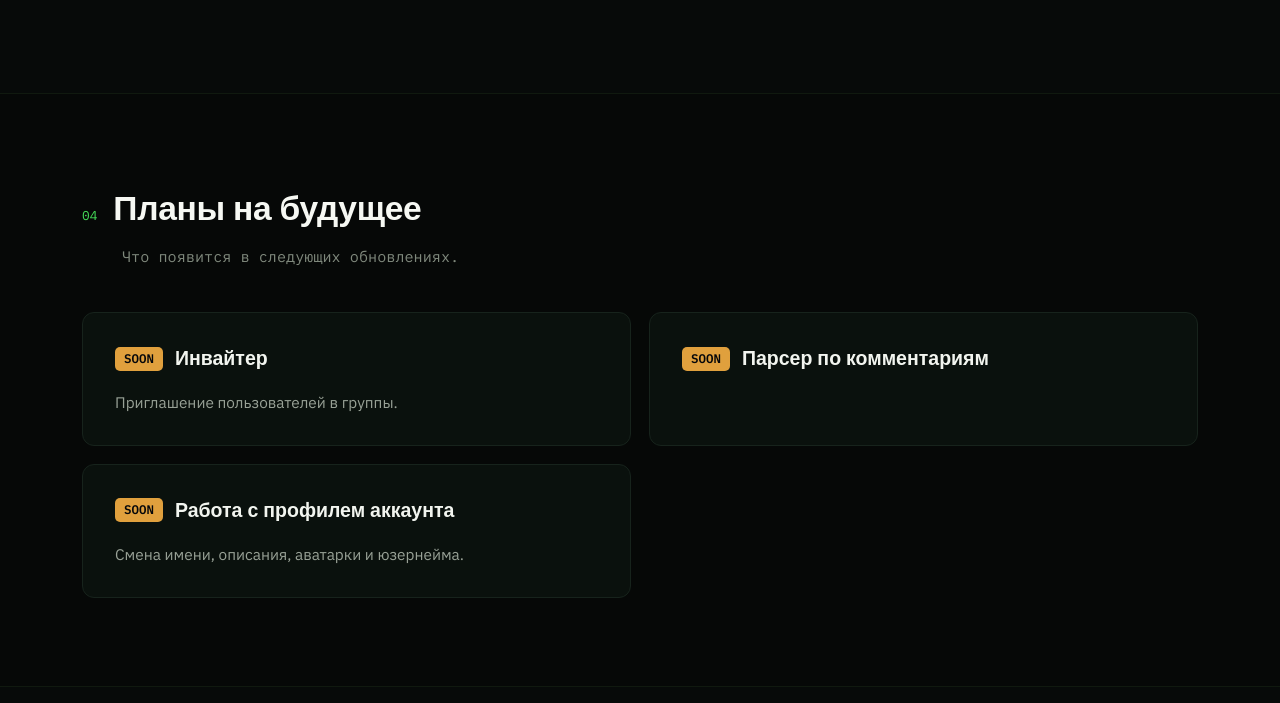
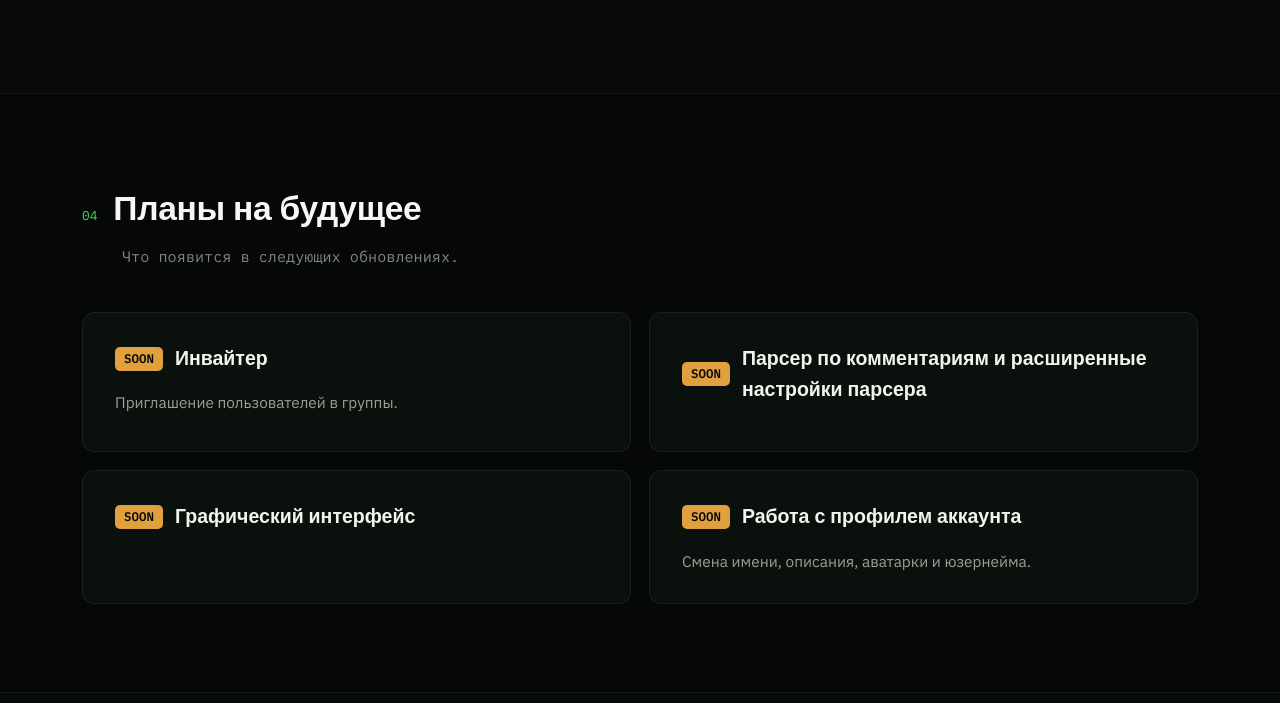
Before and after one commit to Lozhono/info, a plain HTML site: page index.html in a window 1280 px wide. Shown: the part 2904-3607 px from the top of the page. Drawn offline with Linux system fonts and the light colour scheme.

Commit message:
Update index.html

```diff
--- a/index.html
+++ b/index.html
@@ -248,10 +248,19 @@
         <article class="card card-roadmap">
           <div class="card-head">
             <span class="cmd cmd-amber">SOON</span>
-            <h3>Парсер по комментариям</h3>
+            <h3>Парсер по комментариям и расширенные настройки парсера</h3>
           </div>
           <p class="card-desc"></p>
         </article>
+
+        <article class="card card-roadmap">
+          <div class="card-head">
+            <span class="cmd cmd-amber">SOON</span>
+            <h3>Графический интерфейс</h3>
+          </div>
+        </article>
+
+
 
         <article class="card card-roadmap">
           <div class="card-head">
```
